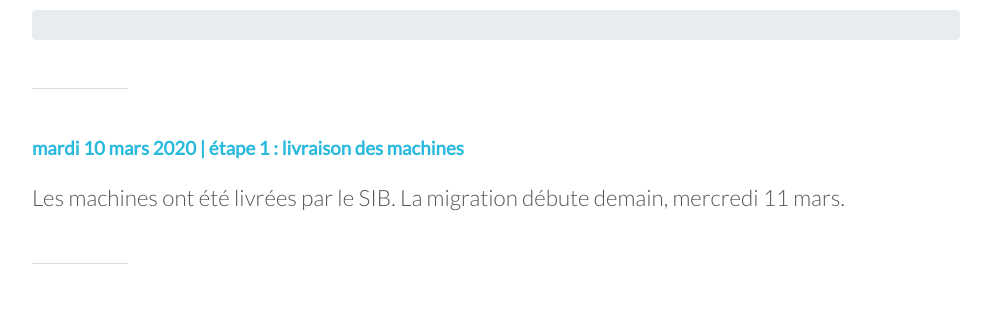
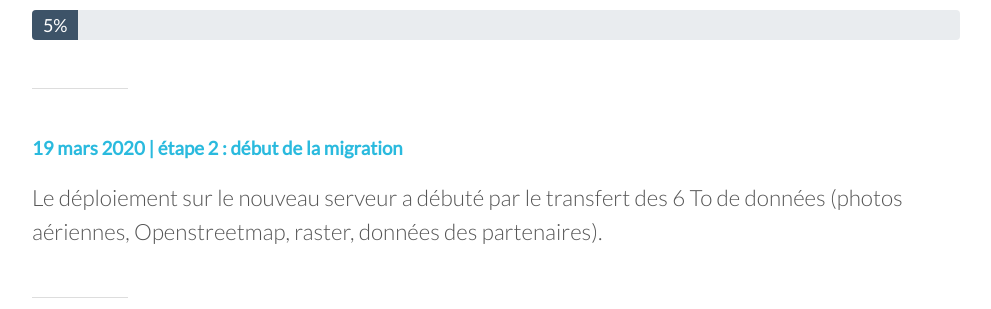
Before and after one commit to geobretagne/demenagement, a plain HTML site: page index.html in a window 1280 px wide. Shown: the part 558-867 px from the top of the page, without its empty margins (144-1135 px from the left). Drawn offline with Linux system fonts and the light colour scheme.

Commit message:
maj 20200319

```diff
--- a/index.html
+++ b/index.html
@@ -173,14 +173,16 @@
 			<header>
 				<h2>Etat d'avancement de la migration :</h2>
 			<div class="progress" style="height: 30px;">
-			<div class="progress-bar" role="progressbar" style="width: 0%;" aria-valuenow="20" aria-valuemin="0" aria-valuemax="100">0%</div>
+			<div class="progress-bar" role="progressbar" style="width: 5%;" aria-valuenow="20" aria-valuemin="0" aria-valuemax="100">5%</div>
 		</div>
 			</header>
 		<hr>
-		<h3 class="bleu">mardi 10 mars 2020 | étape 1 : livraison des machines</h3>
-		<p>
-			Les machines ont été livrées par le SIB. La migration débute demain, mercredi 11 mars.
-		</p>
+		<h3 class="bleu">19 mars 2020 | étape 2 : début de la migration</h3>
+		<p></p>
+		<p>Le déploiement sur le nouveau serveur a débuté par le transfert des 6 To de données (photos aériennes, Openstreetmap, raster, données des partenaires).</p>
+		<hr>
+		<h3>mardi 10 mars 2020 | étape 1 : livraison des machines</h3>
+		<p>Les machines nues ont été livrées par le SIB.</p>
 		<hr>
 
 				<footer>
```
